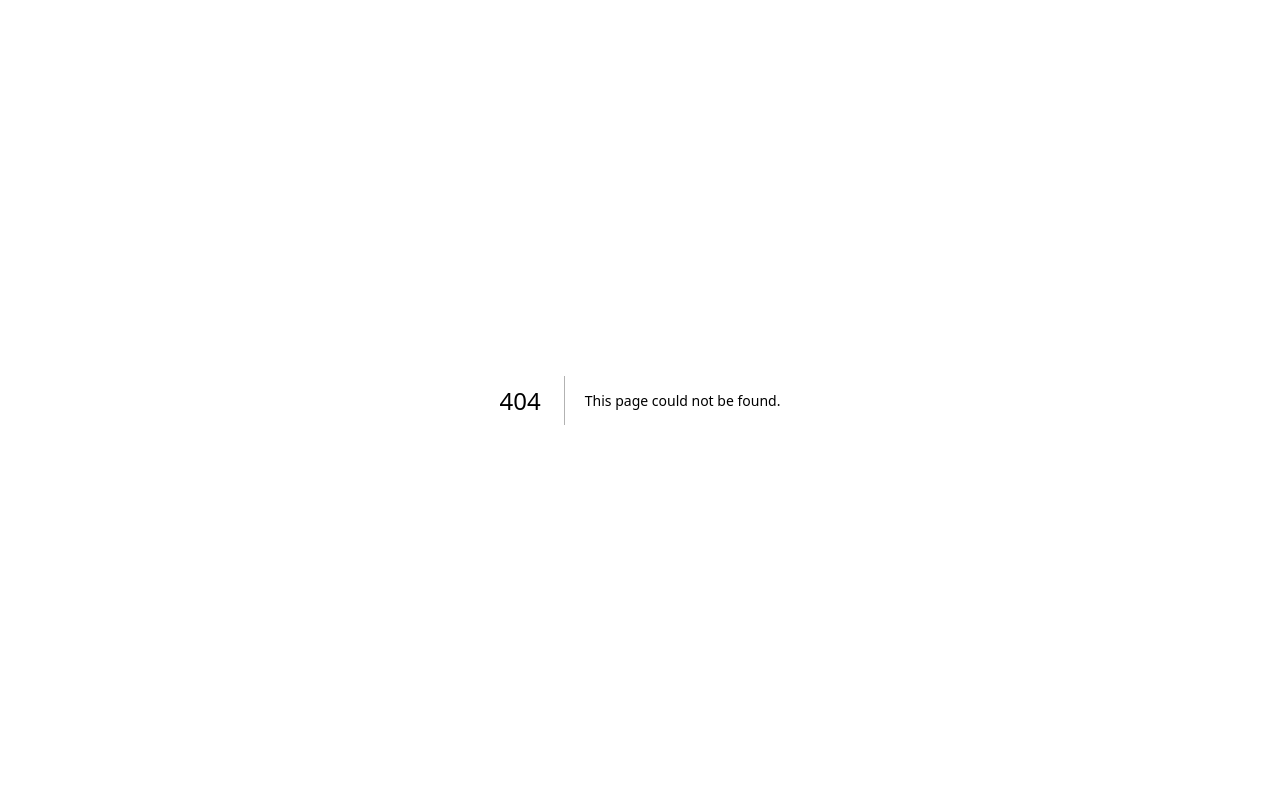
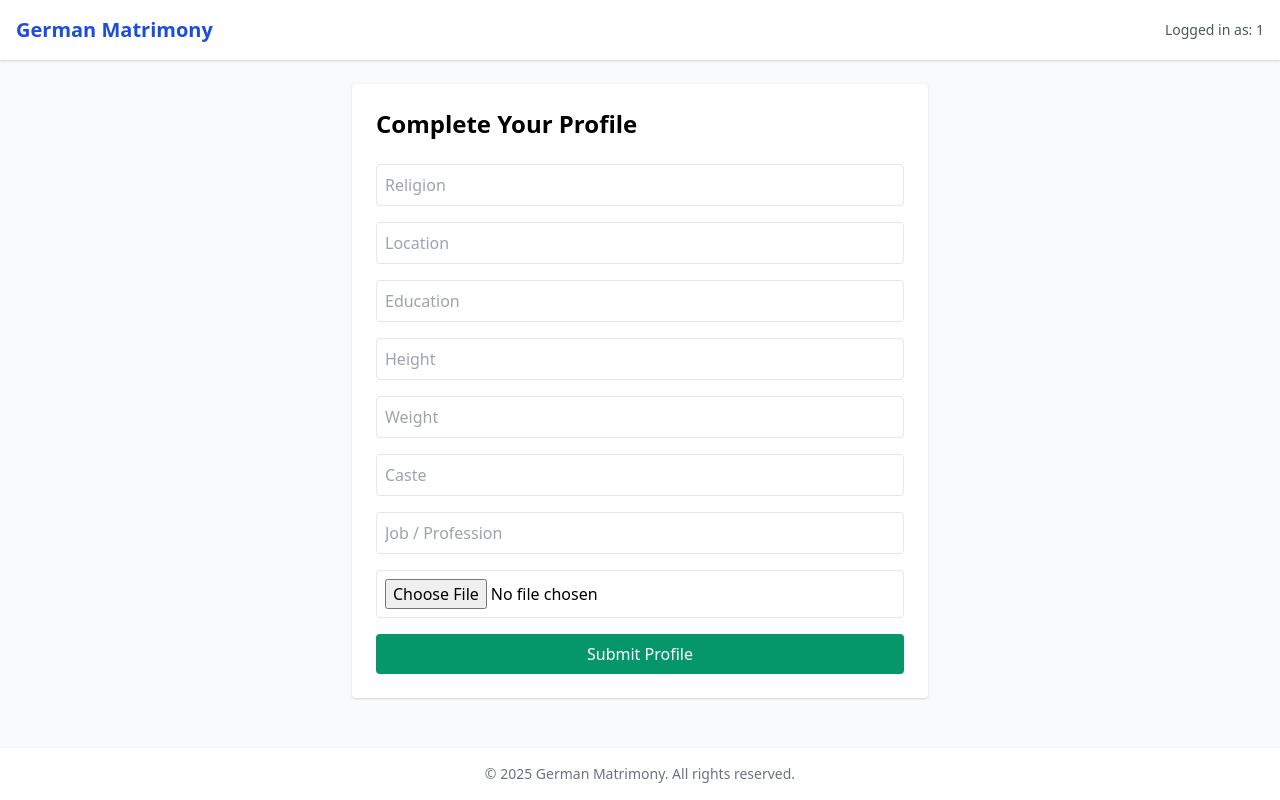
Before and after one commit to bonnycool/matrimony-frontend-, a Next.js app: page /dashboard/1/complete-profile in a window 1280 px wide. Before the commit this address had no page. Built offline with nearby package versions, Linux system fonts and the light colour scheme.

Commit message:
feat: complete profile form and user dashboard routing

```diff
--- /dev/null
+++ b/src/app/dashboard/[username]/complete-profile/page.tsx
@@ -0,0 +1,65 @@
+'use client';
+
+import React, { useState } from 'react';
+import { useRouter, useParams } from 'next/navigation';
+
+export default function CompleteProfile() {
+  const router = useRouter();
+  const params = useParams();
+  const username = params?.username as string;
+
+  const [formData, setFormData] = useState({
+
+
+    religion: '',
+    location: '',
+
+    education: '',
+    height: '',
+    weight: '',
+    caste: '',
+    job: '',
+  });
+
+  const [photo, setPhoto] = useState<File | null>(null);
+
+  const handleChange = (e: React.ChangeEvent<HTMLInputElement | HTMLSelectElement>) => {
+    setFormData({ ...formData, [e.target.name]: e.target.value });
+  };
+
+  const handlePhotoChange = (e: React.ChangeEvent<HTMLInputElement>) => {
+    if (e.target.files && e.target.files.length > 0) {
+      setPhoto(e.target.files[0]);
+    }
+  };
+
+  const handleSubmit = (e: React.FormEvent) => {
+    e.preventDefault();
+    console.log('Form data:', formData);
+    console.log('Photo:', photo);
+
+    router.push(`/dashboard/${username}`);
+  };
+
+  return (
+    <div className="max-w-xl mx-auto p-6 bg-white rounded shadow">
+      <h2 className="text-2xl font-bold mb-6">Complete Your Profile</h2>
+
+      <form onSubmit={handleSubmit} className="space-y-4">
+
+        <input type="text" name="religion" placeholder="Religion" value={formData.religion} onChange={handleChange} className="w-full p-2 border rounded" />
+        <input type="text" name="location" placeholder="Location" value={formData.location} onChange={handleChange} className="w-full p-2 border rounded" />
+        <input type="text" name="education" placeholder="Education" value={formData.education} onChange={handleChange} className="w-full p-2 border rounded" />
+        <input type="text" name="height" placeholder="Height" value={formData.height} onChange={handleChange} className="w-full p-2 border rounded" />
+        <input type="text" name="weight" placeholder="Weight" value={formData.weight} onChange={handleChange} className="w-full p-2 border rounded" />
+        <input type="text" name="caste" placeholder="Caste" value={formData.caste} onChange={handleChange} className="w-full p-2 border rounded" />
+        <input type="text" name="job" placeholder="Job / Profession" value={formData.job} onChange={handleChange} className="w-full p-2 border rounded" />
+        <input type="file" accept="image/png, image/jpeg, image/jpg" onChange={handlePhotoChange} className="w-full p-2 border rounded" />
+
+        <button type="submit" className="w-full bg-green-600 text-white py-2 rounded hover:bg-green-700">
+          Submit Profile
+        </button>
+      </form>
+    </div>
+  );
+}
--- /dev/null
+++ b/src/app/dashboard/[username]/layout.tsx
@@ -0,0 +1,29 @@
+'use client';
+
+import React, { ReactNode, use } from 'react';
+
+interface LayoutProps {
+  children: ReactNode;
+  params: Promise<{
+    username: string;
+  }>;
+}
+
+export default function UserDashboardLayout({ children, params }: LayoutProps) {
+  const { username } = use(params); // ✅ unwraps the promise
+
+  return (
+    <div className="min-h-screen flex flex-col bg-gray-50">
+      <header className="bg-white shadow p-4 flex justify-between items-center">
+        <h1 className="text-xl font-bold text-blue-700">German Matrimony</h1>
+        <span className="text-sm text-gray-600">Logged in as: {username}</span>
+      </header>
+
+      <main className="flex-grow p-6">{children}</main>
+
+      <footer className="bg-white shadow p-4 text-center text-sm text-gray-500">
+        &copy; 2025 German Matrimony. All rights reserved.
+      </footer>
+    </div>
+  );
+}
--- /dev/null
+++ b/src/app/dashboard/[username]/page.tsx
@@ -0,0 +1,37 @@
+'use client';
+
+import React, { useEffect } from 'react';
+import { useRouter } from 'next/navigation';
+
+interface PageProps {
+  params: {
+    username: string;
+  };
+}
+
+export default function UserDashboard({ params }: PageProps) {
+  const router = useRouter();
+  const { username } = params;
+
+  // Simulate fetched user data
+  const user = {
+    username,
+    profileCompleted: false, // ❌ Change to true later to skip redirection
+    isApproved: false,
+  };
+
+  // Redirect if profile is incomplete
+  useEffect(() => {
+    if (!user.profileCompleted) {
+      router.push(`/dashboard/${username}/complete-profile`);
+    }
+  }, []);
+
+  return (
+    <div className="p-6">
+      <h1 className="text-2xl font-bold mb-4">Welcome, {username}</h1>
+      <p>This is the user dashboard page.</p>
+      <p>Status: {user.isApproved ? 'Approved' : 'Approval Pending'}</p>
+    </div>
+  );
+}
```
